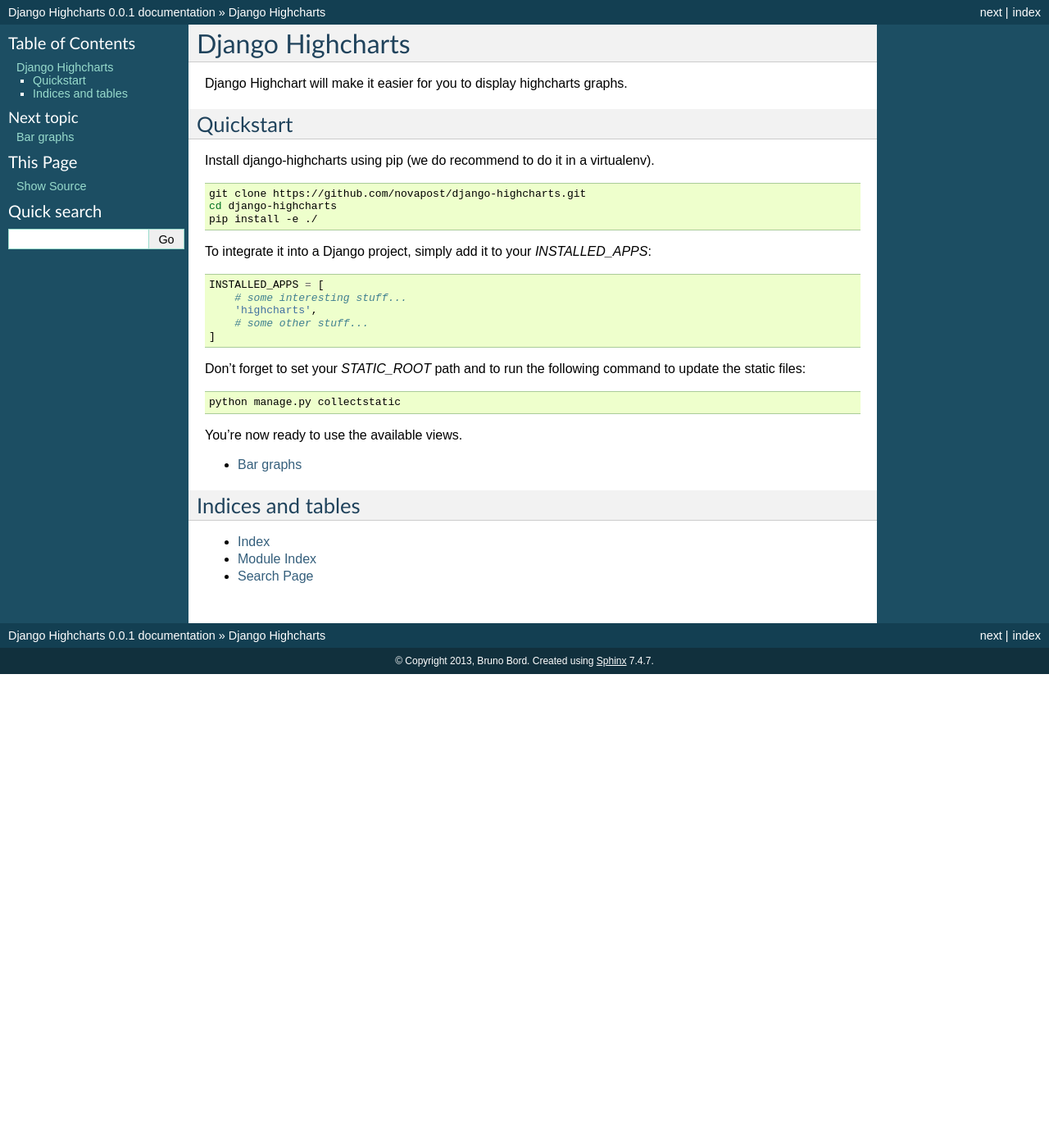
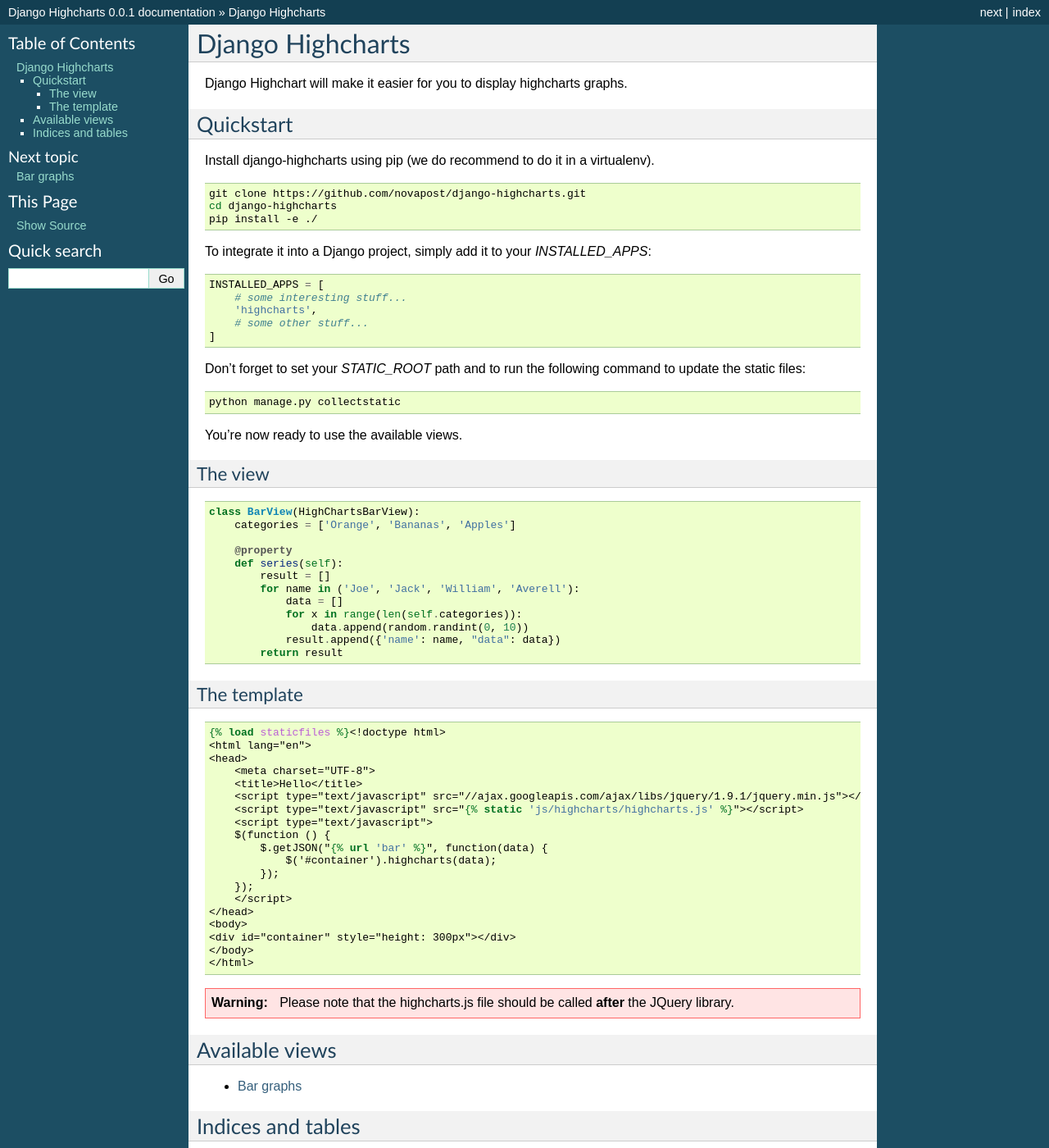
Before and after one commit to ernestoarbitrio/django-highcharts, a Sphinx documentation site: the page built from docs/index.rst, in a window 1280 px wide and 1400 px high. Shown: the whole window at 82% size. Built offline with Sphinx 7.4.7, drawn with Linux system fonts in a browser that asks for light colours.

Commit message:
bar views are ready, docs updated

```diff
--- a/docs/index.rst
+++ b/docs/index.rst
@@ -34,6 +34,57 @@
 
 You're now ready to use the available views.
 
+The view
+--------
+
+.. code-block:: python
+
+    class BarView(HighChartsBarView):
+        categories = ['Orange', 'Bananas', 'Apples']
+
+        @property
+        def series(self):
+            result = []
+            for name in ('Joe', 'Jack', 'William', 'Averell'):
+                data = []
+                for x in range(len(self.categories)):
+                    data.append(random.randint(0, 10))
+                result.append({'name': name, "data": data})
+            return result
+
+The template
+------------
+
+.. code-block:: django
+
+    {% load staticfiles %}<!doctype html>
+    <html lang="en">
+    <head>
+        <meta charset="UTF-8">
+        <title>Hello</title>
+        <script type="text/javascript" src="//ajax.googleapis.com/ajax/libs/jquery/1.9.1/jquery.min.js"></script>
+        <script type="text/javascript" src="{% static 'js/highcharts/highcharts.js' %}"></script>
+        <script type="text/javascript">
+        $(function () {
+            $.getJSON("{% url 'bar' %}", function(data) {
+                $('#container').highcharts(data);
+            });
+        });
+        </script>
+    </head>
+    <body>
+    <div id="container" style="height: 300px"></div>
+    </body>
+    </html>
+
+.. warning::
+
+    Please note that the highcharts.js file should be called **after** the
+    JQuery library.
+
+Available views
+===============
+
 .. toctree::
     :maxdepth: 2
 
```
Also changed, not shown: 2 other files.
